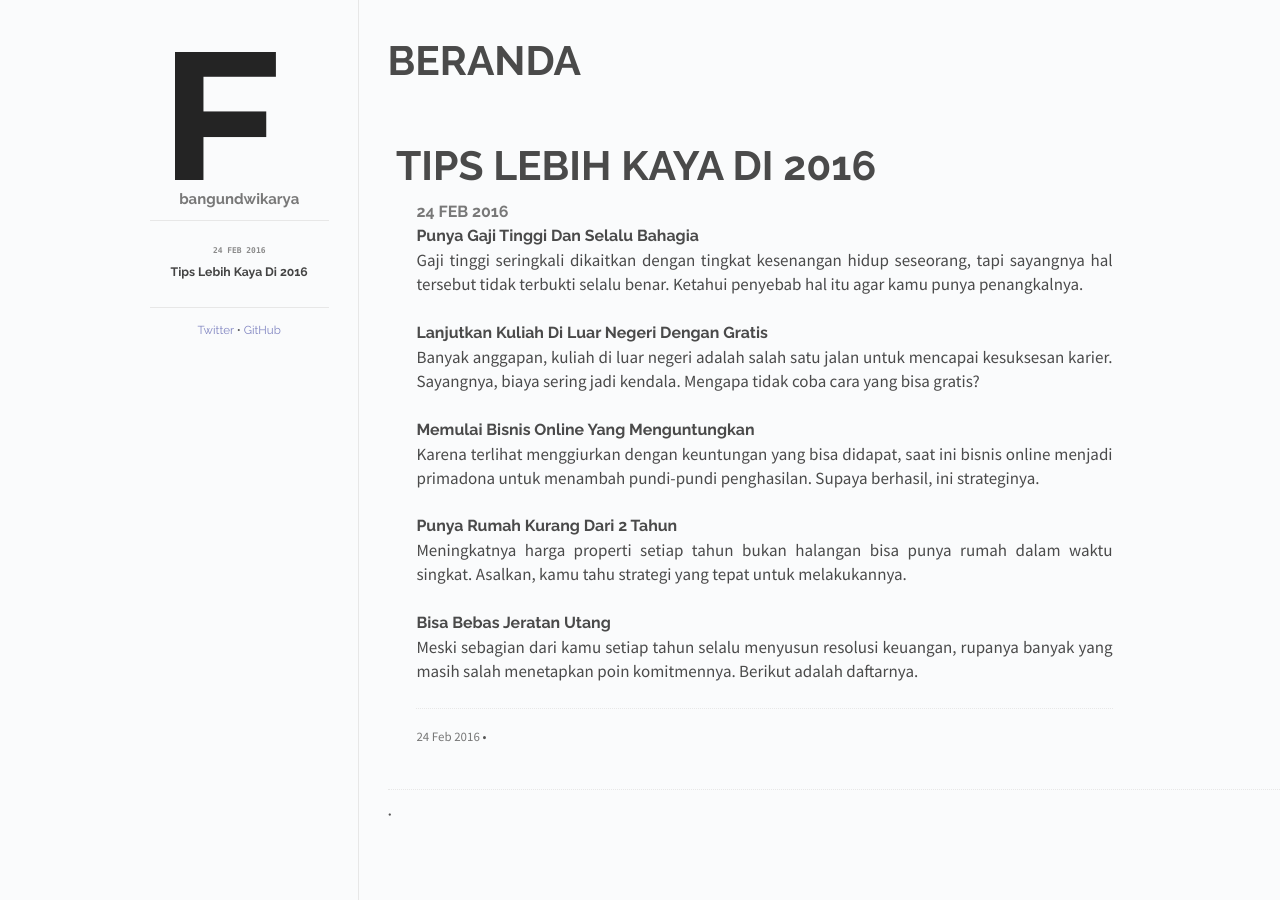
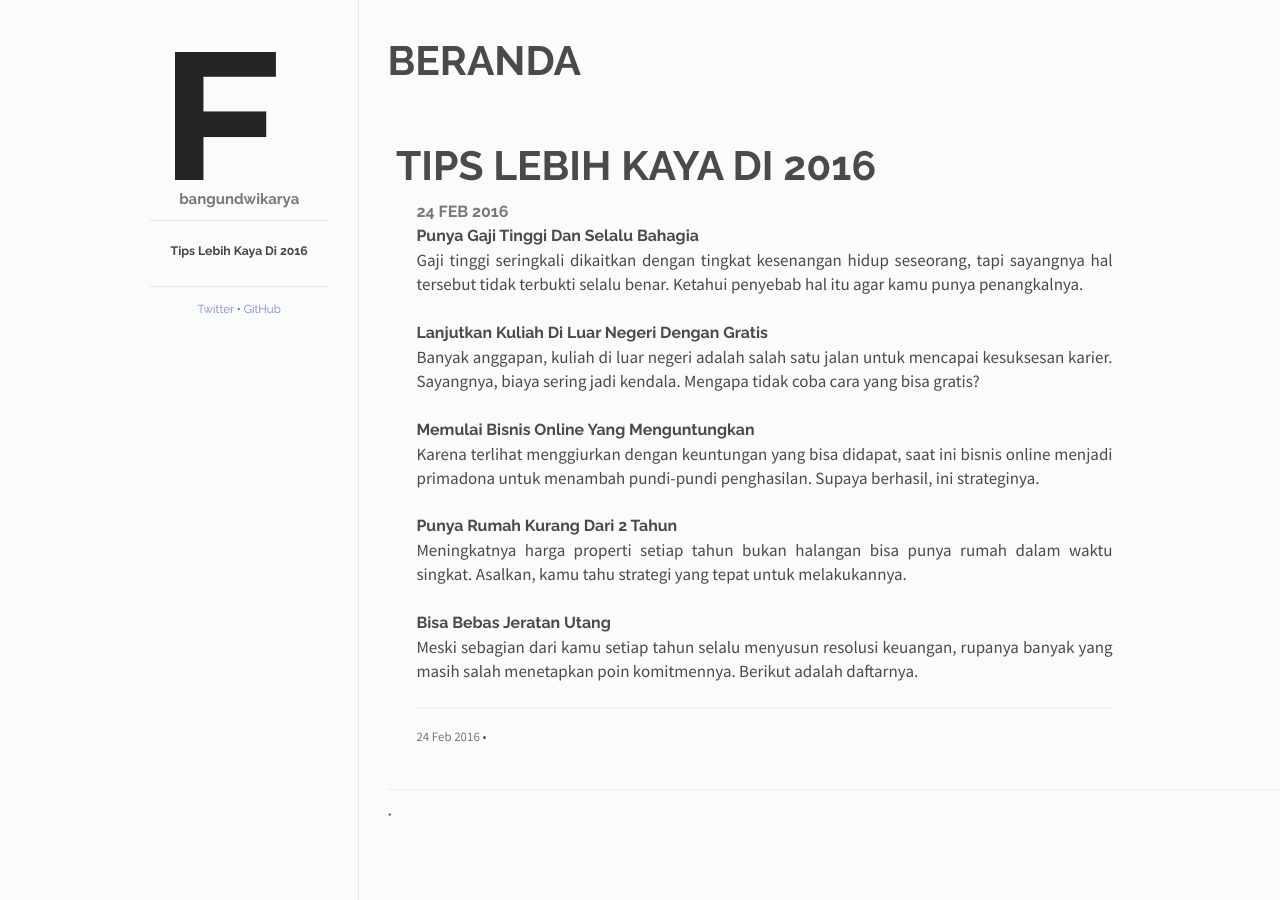
Before and after one commit to bangundwikarya/bangundwikarya.github.io, a Jekyll site: the page built from index.html, in a window 1280 px wide. Built offline with Jekyll 4.4.1, drawn with Linux system fonts in a browser that asks for light colours; the list of posts is cut into pages by our own code.

Commit message:
Update default.html

```diff
--- a/_layouts/default.html
+++ b/_layouts/default.html
@@ -21,7 +21,7 @@
           <ul class="posts-list">
             {% for post in site.posts %}
               <li class="post-link">
-                <a class="post-title" href="{{ post.url }}" rel="bookmark"><span class="post-date">{{ post.date | date_to_string }}</span>{{ post.title }}</a></li>
+                <a class="post-title" href="{{ post.url }}" rel="bookmark">{{ post.title }}</a></li>
             {% endfor %}
           </ul>
         </div>
```
